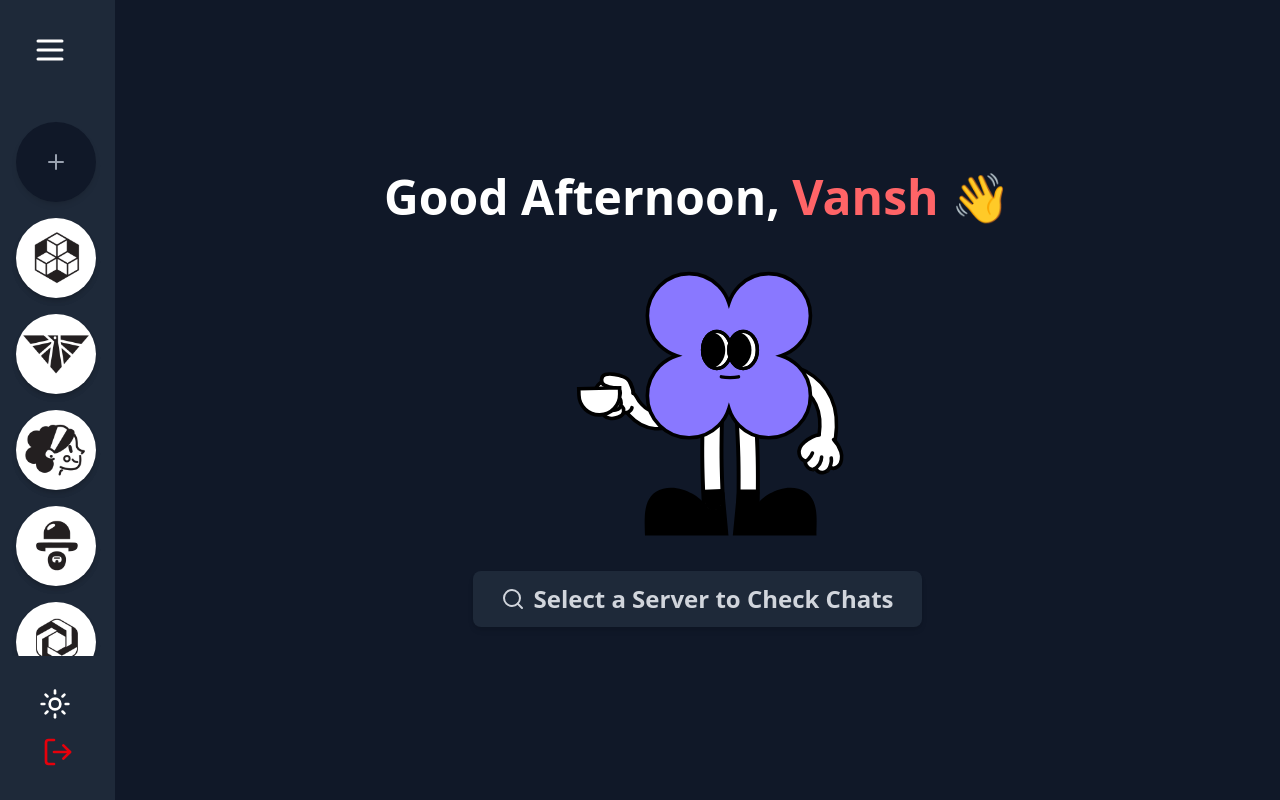
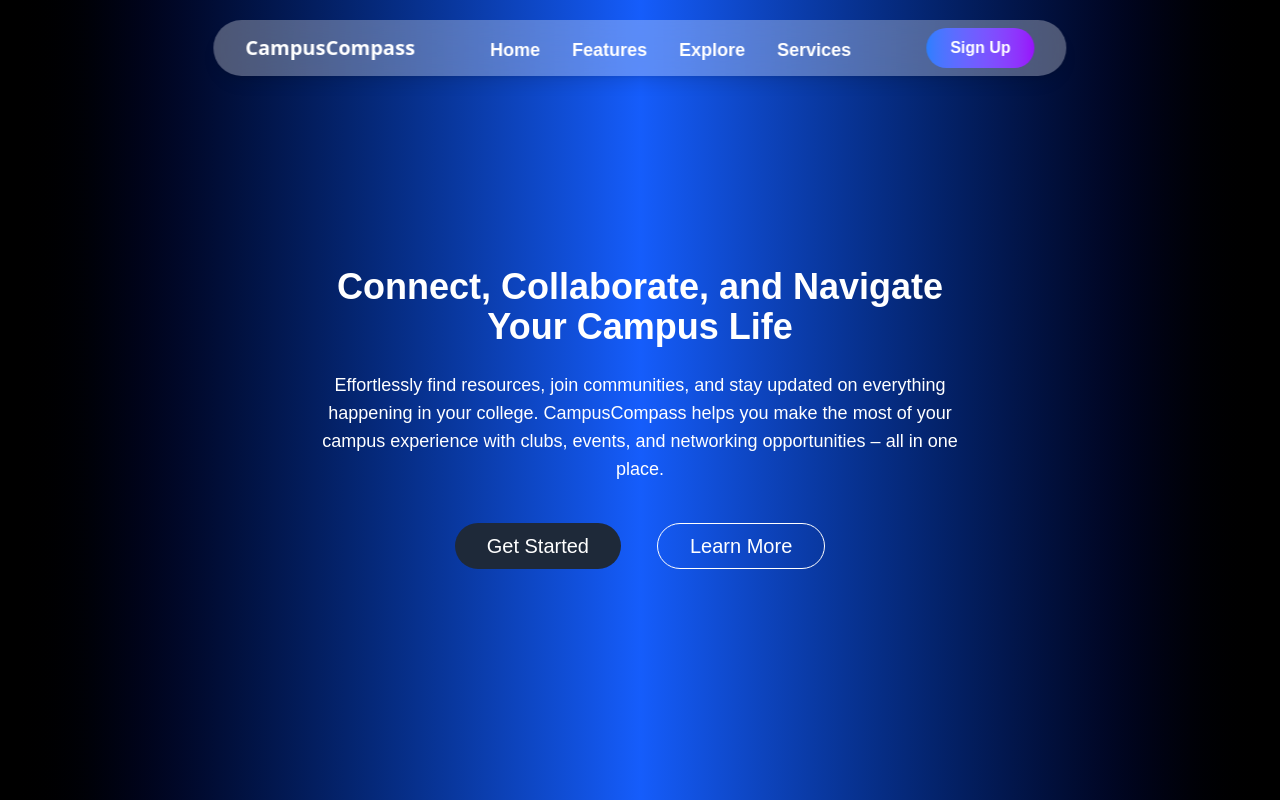
Before and after one commit to 0xfabb/CampusCompass, a React (Vite) app in the folder frontend/: page / in a window 1280 px wide. Built offline with nearby package versions, Linux system fonts and the light colour scheme.

Commit message:
feat: Created the first part of the Landing Page

```diff
--- a/frontend/src/App.jsx
+++ b/frontend/src/App.jsx
@@ -2,15 +2,17 @@ import "./App.css";
 import { BrowserRouter as Router, Routes, Route } from "react-router-dom";
 import Servers from "./pages/Servers";
 import Idle from "./pages/Idle";
-import Server  from "./pages/Server"; // Corrected
+import Server  from "./pages/Server";
+import LandingPage from "./pages/LandingPage";
 
 function App() {
   return (
     <Router>
       <Routes>
-        <Route path="/" element={<Idle />} />
+        <Route path="/" element={<LandingPage />} />
+        <Route path="/home" element={<Idle />} />
         <Route path="/servers" element={<Servers />} />
-        <Route path="/server/:serverId" element={<Server />} /> {/* Corrected */}
+        <Route path="/server/:serverId" element={<Server />} />
       </Routes>
     </Router>
   );
--- /dev/null
+++ b/frontend/src/components/ui/LandingNav.jsx
@@ -0,0 +1,32 @@
+const LandingNav = () => {
+  return (
+    <div>
+      <div className="fixed w-2/3 left-1/2 top-5 rounded-full translate-x-[-50%] px-8 py-2 flex justify-between items-center shadow-lg z-50 bg-white/30 backdrop-blur-xl transition-all duration-300 text-gray-900">
+        <div className="text-xl cursor-pointer font-extrabold whitespace-nowrap text-white">
+          CampusCompass
+        </div>
+
+        <ul className="flex gap-8  text-white text-lg font-medium flex-grow justify-center">
+          <li className="mt-1 font-primary font-bold cursor-pointer hover:text-red-500 transition duration-200">
+            Home
+          </li>
+          <li className="mt-1 font-primary font-bold cursor-pointer hover:text-red-500 transition duration-200">
+            Features
+          </li>
+          <li className="mt-1 font-primary font-bold cursor-pointer hover:text-red-500 transition duration-200">
+            Explore
+          </li>
+          <li className="mt-1 font-primary font-bold cursor-pointer hover:text-red-500 transition duration-200">
+            Services
+          </li>
+        </ul>
+
+        <button className="bg-gradient-to-r font-primary font-bold from-blue-500 to-purple-600 px-6 py-2 text-white  rounded-full cursor-pointer hover:bg-gradient-to-l transition-all duration-200 hover:from-purple-600 hover:to-blue-500">
+          Sign Up
+        </button>
+      </div>
+    </div>
+  );
+};
+
+export default LandingNav;
--- a/frontend/src/index.css
+++ b/frontend/src/index.css
@@ -1,3 +1,9 @@
 @import "tailwindcss";
 
 @import url('https://fonts.googleapis.com/css2?family=Baloo+Bhai+2:wght@400..800&family=Dancing+Script:wght@400..700&family=Martel+Sans:wght@200;300;400;600;700;800;900&family=Poppins:ital,wght@0,100;0,200;0,300;0,400;0,500;0,600;0,700;0,800;0,900;1,100;1,200;1,300;1,400;1,500;1,600;1,700;1,800;1,900&family=Rhodium+Libre&family=Roboto:ital,wght@0,100;0,300;0,400;0,500;0,700;0,900;1,100;1,300;1,400;1,500;1,700;1,900&display=swap');
+
+
+@theme {
+    --font-primary: "Nunito", sans-serif;
+    /* ... */
+  }
--- /dev/null
+++ b/frontend/src/pages/LandingPage.jsx
@@ -0,0 +1,35 @@
+import LandingNav from "../components/ui/LandingNav";
+
+const LandingPage = () => {
+  return (
+    <>
+      <LandingNav />
+      <div className="bg-black bg-opacity-75 backdrop-blur-md min-h-screen">
+        <div className="bg-gradient-to-r from-black via-blue-600 to-black text-white w-screen h-screen relative">
+          <div className=" fixed left-1/2 top-1/3 translate-x-[-50%] text-white text-center  font-primary font-bold">
+            <h1 className="text-4xl">
+              {" "}
+              Connect, Collaborate, and Navigate Your Campus Life
+            </h1>
+            <p className="text-lg mt-6 font-primary font-normal">
+              Effortlessly find resources, join communities, and stay updated on
+              everything happening in your college. CampusCompass helps you make
+              the most of your campus experience with clubs, events, and
+              networking opportunities – all in one place.
+            </p>
+            <div className="flex mt-4 gap-9 justify-center">
+              <button className="bg-gray-800 mt-6 text-xl font-primary font-normal  px-8 py-2 text-white  rounded-full cursor-pointer transition-all duration-200 0">
+                Get Started
+              </button>
+              <button className="border-[1px] border-white mt-6 text-xl font-primary font-normal px-8 py-2 text-white  rounded-full cursor-pointer transition-all duration-200 ">
+                Learn More
+              </button>
+            </div>
+          </div>
+        </div>
+      </div>
+    </>
+  );
+};
+
+export default LandingPage;
--- a/frontend/src/pages/dashboard.jsx
+++ /dev/null
@@ -1,15 +0,0 @@
-import "react";
-import Sidebar from "../components/ui/Sidebar";
-
-const dashboard = () => {
-  return (
-    <div>
-      <div className="cont flex gap-4 bg-gray-900 bg-opacity-75 backdrop-blur-md  h-screen">
-        <Sidebar />
-        <h1 className="text-white text-4xl p-8 m-4">This is Dashboard! </h1>
-      </div>
-    </div>
-  );
-};
-
-export default dashboard;
```
